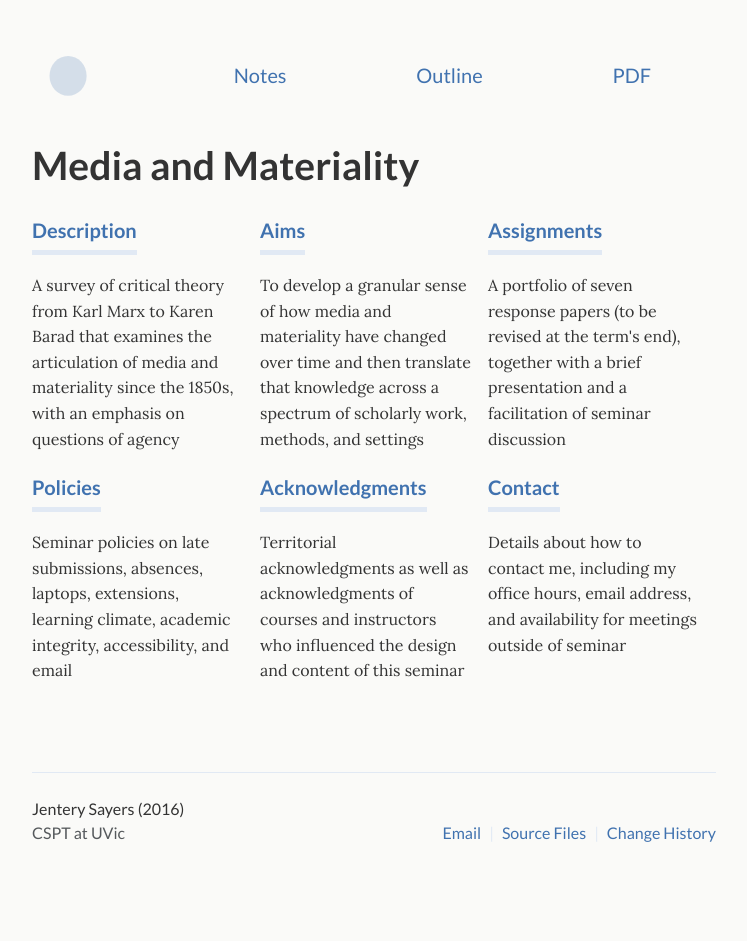
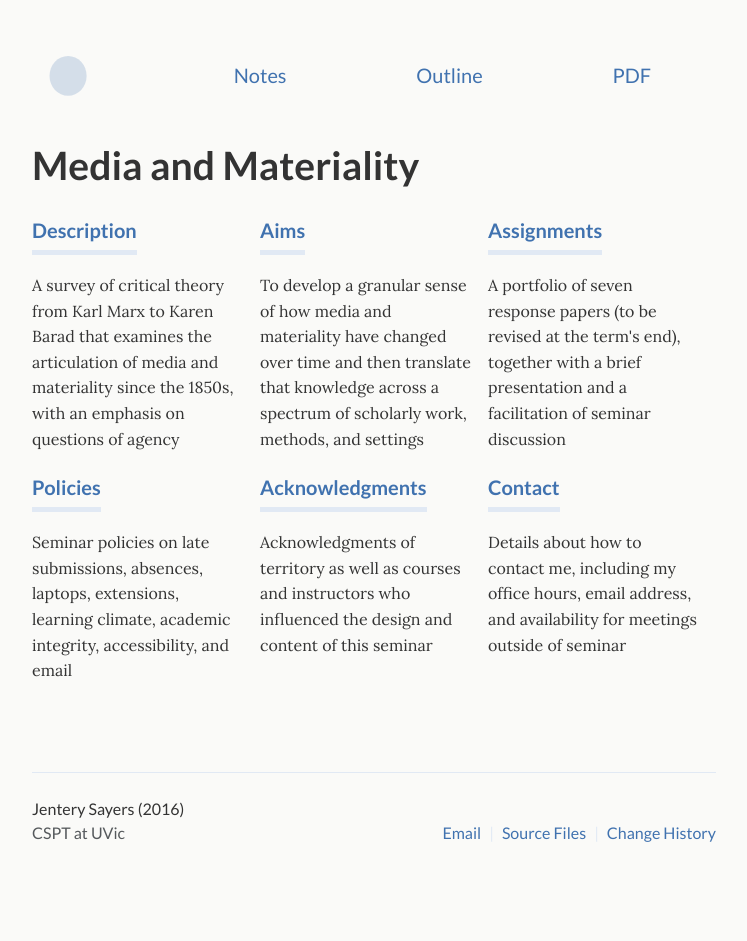
Before and after one commit to jentery/cspt500, a Jekyll site: the page built from _pages/outline.html, in a window 1280 px wide. Shown: the whole page, without its empty margins (266-1013 px from the left). Built offline with Jekyll 4.4.1, drawn with Linux system fonts in a browser that asks for light colours.

Commit message:
updated the outline

```diff
--- a/_pages/outline.html
+++ b/_pages/outline.html
@@ -43,7 +43,7 @@ permalink: /outline
     <div class="unit one-third">
       <div class="project">
         <h4 class="project-title"><a href="acknowledgments/">Acknowledgments</a></h4>
-        <p>Territorial acknowledgments as well as acknowledgments of courses and instructors who influenced the design and content of this seminar</p>
+        <p>Acknowledgments of territory as well as courses and instructors who influenced the design and content of this seminar</p>
       </div>
     </div>
 
```
